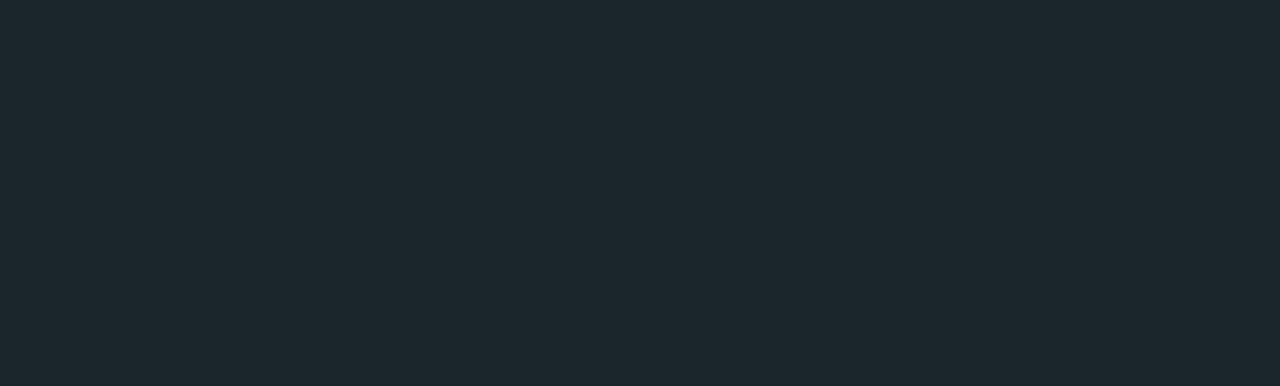
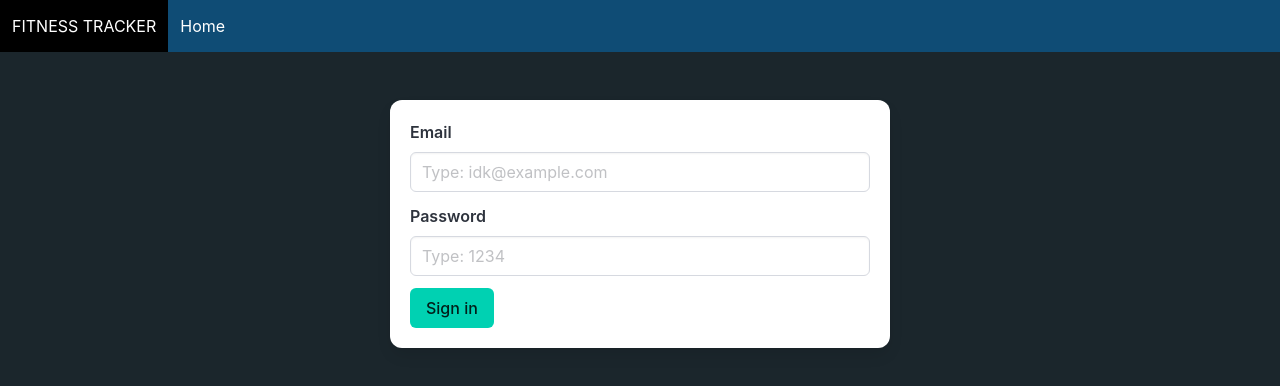
Before and after one commit to Nikolas023/WebServerAssignments, a Vue app in the folder Client/: page /login in a window 1280 px wide. Before the commit this address had no page. Shown: the top 386 px of the page. Built offline with nearby package versions, Linux system fonts and the light colour scheme.

Commit message:
Updated login button to take the user to a login page.

```diff
--- a/Client/src/assets/styles.css
+++ b/Client/src/assets/styles.css
@@ -46,3 +46,11 @@ body {
   align-items: center !important;
   justify-content: center !important;
 }
+
+.box {
+  margin: 0 auto;
+  padding: 20px;
+  margin-top: 3em;
+  max-width: 500px;
+  width: 100%;
+}
--- a/Client/src/components/HeaderComponent.vue
+++ b/Client/src/components/HeaderComponent.vue
@@ -2,22 +2,15 @@
   <section class="hero">
     <div class="hero-body">
       <p class="title">Fitness Tracker</p>
-      <p class="subtitle">Start your journey today and sign up!</p>
+      <p class="subtitle">
+        Start your journey today and sign up! Press the log in button and follow
+        the directions.
+      </p>
     </div>
     <div>
-      <a class="button is-primary" id="sign-up-button" @click="navigateToLogin"
+      <a class="button is-primary" id="sign-up-button"
         ><strong>Sign up</strong></a
       >
     </div>
   </section>
 </template>
-
-<script setup lang="ts">
-import { useRouter } from 'vue-router'
-
-const router = useRouter()
-
-const navigateToLogin = () => {
-  router.push('/login')
-}
-</script>
--- /dev/null
+++ b/Client/src/components/LoginComponent.vue
@@ -0,0 +1,54 @@
+<template>
+  <nav class="navbar" role="navigation" aria-label="main navigation">
+    <div class="navbar-brand">
+      <div class="navbar-item" id="mainLogo">FITNESS TRACKER</div>
+      <div class="navbar-start">
+        <a class="navbar-item">Home</a>
+      </div>
+    </div>
+  </nav>
+  <form class="box" @submit.prevent="handleSubmit">
+    <div class="field">
+      <label class="label">Email</label>
+      <div class="control">
+        <input
+          class="input"
+          type="email"
+          v-model="email"
+          placeholder="Type: idk@example.com"
+        />
+      </div>
+    </div>
+    <div class="field">
+      <label class="label">Password</label>
+      <div class="control">
+        <input
+          class="input"
+          type="password"
+          v-model="password"
+          placeholder="Type: 1234"
+        />
+      </div>
+    </div>
+    <button class="button is-primary" type="submit">Sign in</button>
+  </form>
+</template>
+
+<script setup lang="ts">
+import { ref } from 'vue'
+import { useRouter } from 'vue-router'
+
+const email = ref('')
+const password = ref('')
+const router = useRouter()
+
+const handleSubmit = () => {
+  if (email.value === 'idk@example.com' && password.value === '1234') {
+    router.push('/next-page') // Change '/next-page' to a desired path
+  } else {
+    alert('Invalid credentials')
+  }
+}
+</script>
+
+<style scoped></style>
--- a/Client/src/components/NavbarComponent.vue
+++ b/Client/src/components/NavbarComponent.vue
@@ -25,28 +25,31 @@
     >
       <div class="navbar-start">
         <div class="buttons">
-          <a class="button is-light" id="log-in-button"> Log in </a>
+          <a
+            class="button is-light"
+            id="log-in-button"
+            @click="navigateToLogin"
+          >
+            Log in
+          </a>
         </div>
       </div>
     </div>
   </nav>
 </template>
 
-<script lang="ts">
-import { defineComponent, ref } from 'vue'
+<script setup lang="ts">
+import { ref } from 'vue'
+import { useRouter } from 'vue-router'
 
-export default defineComponent({
-  setup() {
-    const isMenuActive = ref(false)
+const isMenuActive = ref(false)
+const router = useRouter()
 
-    const toggleMenu = () => {
-      isMenuActive.value = !isMenuActive.value
-    }
+const toggleMenu = () => {
+  isMenuActive.value = !isMenuActive.value
+}
 
-    return {
-      isMenuActive,
-      toggleMenu,
-    }
-  },
-})
+const navigateToLogin = () => {
+  router.push('/login')
+}
 </script>
--- a/Client/src/router/index.ts
+++ b/Client/src/router/index.ts
@@ -11,7 +11,7 @@ const router = createRouter({
       component: HomeView,
     },
     {
-      path: '/',
+      path: '/login',
       name: 'login',
       component: LoginView,
     },
--- a/Client/src/views/LoginView.vue
+++ b/Client/src/views/LoginView.vue
@@ -1,10 +1,9 @@
 <template>
   <div>
-    <h1>Login Page</h1>
-    <p>Welcome to the login page.</p>
+    <LoginComponent />
   </div>
 </template>
 
-<script setup lang="ts"></script>
-
-<style scoped></style>
+<script setup lang="ts">
+import LoginComponent from '@/components/LoginComponent.vue'
+</script>
```
Also changed, not shown: Client/src/views/UserView.vue (added).
